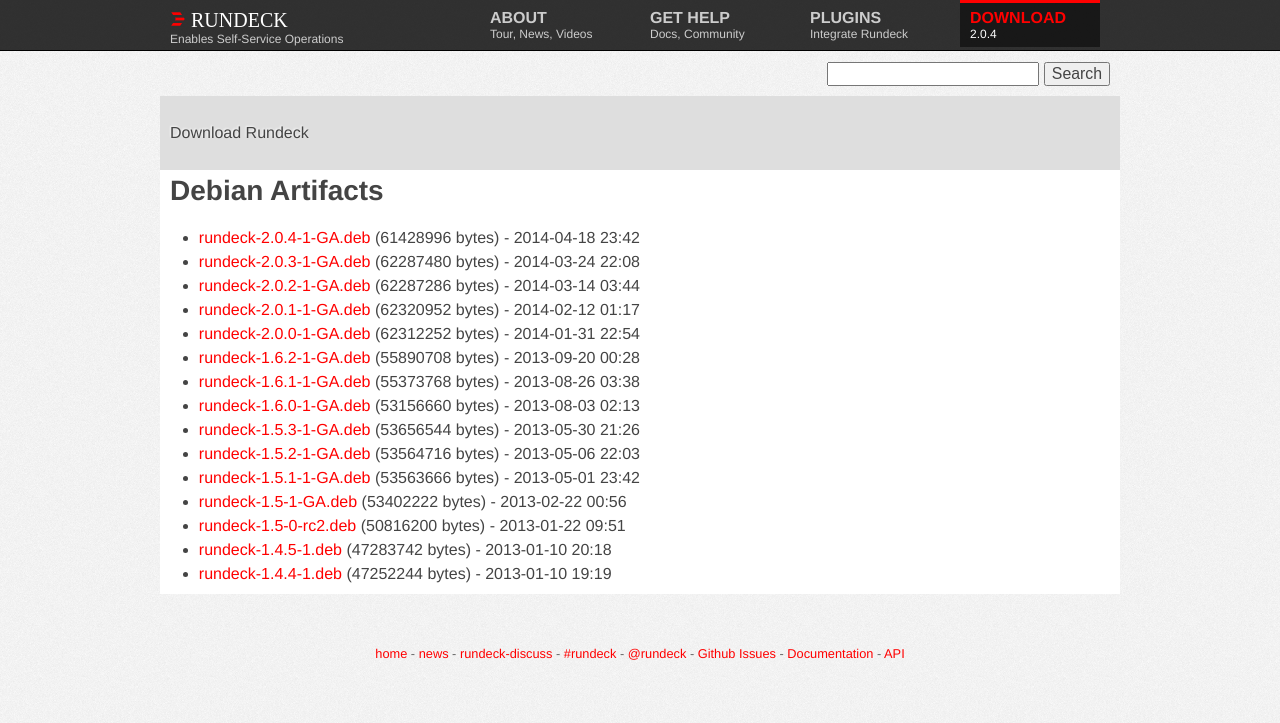
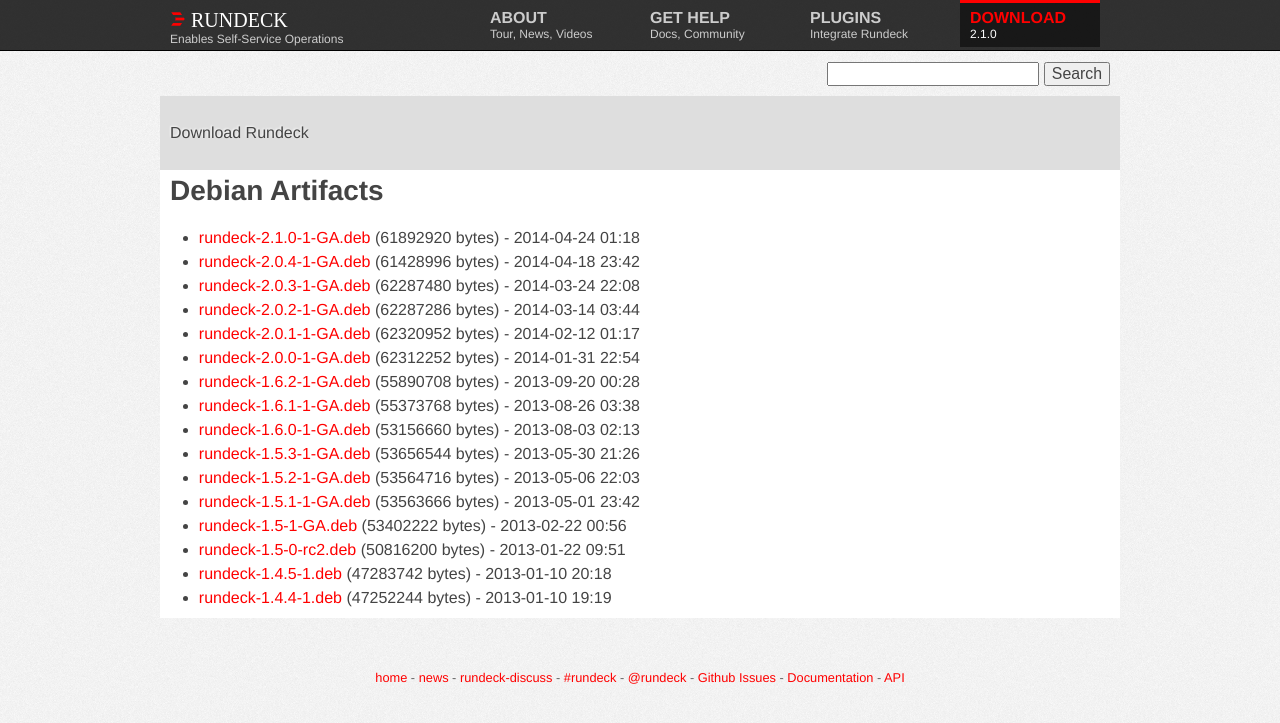
Before and after one commit to rundeck/rundeck-ghpages, a Jekyll site: the page built from download/deb/index.md, in a window 1280 px wide. Shown: the top 723 px of the page. Built offline with Jekyll 4.4.1, drawn with Linux system fonts in a browser that asks for light colours; nearby versions of some CDN libraries.

Commit message:
Update site to 2.1.0 download links

```diff
--- a/_config.yml
+++ b/_config.yml
@@ -1,15 +1,15 @@
 baseurl: ""
 url: ""
 full_url: "http://www.rundeck.org"
-rd_version: "2.0.4"
-rd_jar_name: "rundeck-launcher-2.0.4.jar"
-rd_jar_sha: "2f45cedb28c0e132f327ed3eb16972fcedd6733a"
-rd_jar_url: "http://download.rundeck.org/jar/rundeck-launcher-2.0.4.jar"
-rd_jar_size: "55983594"
-rd_deb_name: "rundeck-2.0.4-1-GA.deb"
-rd_deb_url: "http://download.rundeck.org/deb/rundeck-2.0.4-1-GA.deb"
-rd_deb_sha: "1884a8be62c650b3ee5d89ca49f53da0cc291e4d"
-rd_deb_size: "61428996"
-rd_zipball: "https://github.com/dtolabs/rundeck/zipball/v2.0.4"
-rd_tarball: "https://github.com/dtolabs/rundeck/tarball/v2.0.4"
-rd_releasenotes: "https://github.com/dtolabs/rundeck/blob/v2.0.4/RELEASE.md"
+rd_version: "2.1.0"
+rd_jar_name: "rundeck-launcher-2.1.0.jar"
+rd_jar_sha: "adc9fe05e685c8cb1986a40625e6e1563bfbe751"
+rd_jar_url: "http://download.rundeck.org/jar/rundeck-launcher-2.1.0.jar"
+rd_jar_size: "56555712"
+rd_deb_name: "rundeck-2.1.0-1-GA.deb"
+rd_deb_url: "http://download.rundeck.org/deb/rundeck-2.1.0-1-GA.deb"
+rd_deb_sha: "c6097cd7ec883675bc94081b5ccf65da288ee544"
+rd_deb_size: "61892920"
+rd_zipball: "https://github.com/dtolabs/rundeck/zipball/v2.1.0"
+rd_tarball: "https://github.com/dtolabs/rundeck/tarball/v2.1.0"
+rd_releasenotes: "https://github.com/dtolabs/rundeck/blob/v2.1.0/RELEASE.md"
--- a/download/deb/index.md
+++ b/download/deb/index.md
@@ -3,6 +3,7 @@
 layout: download
 download_type: Debian
 ---
+* [rundeck-2.1.0-1-GA.deb](http://download.rundeck.org/deb/rundeck-2.1.0-1-GA.deb) (61892920 bytes) - 2014-04-24 01:18
 * [rundeck-2.0.4-1-GA.deb](http://download.rundeck.org/deb/rundeck-2.0.4-1-GA.deb) (61428996 bytes) - 2014-04-18 23:42
 * [rundeck-2.0.3-1-GA.deb](http://download.rundeck.org/deb/rundeck-2.0.3-1-GA.deb) (62287480 bytes) - 2014-03-24 22:08
 * [rundeck-2.0.2-1-GA.deb](http://download.rundeck.org/deb/rundeck-2.0.2-1-GA.deb) (62287286 bytes) - 2014-03-14 03:44
```
Also changed, not shown: download/jar/index.md (+1 -0 lines), download/rpm/index.md (+2 -0 lines), download/war/index.md (+1 -0 lines).
